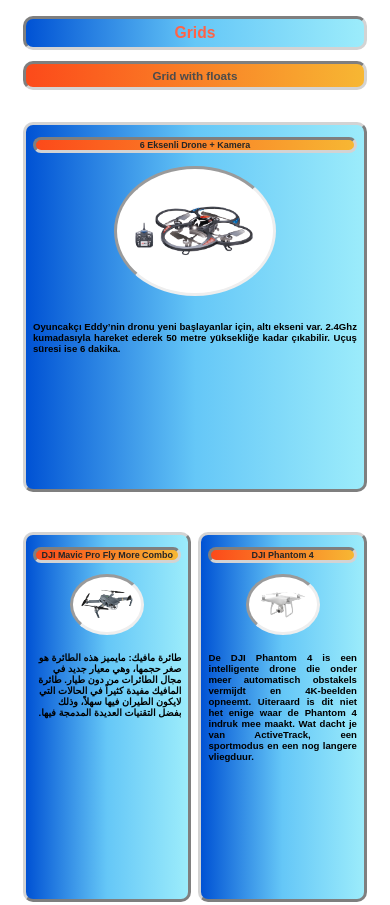
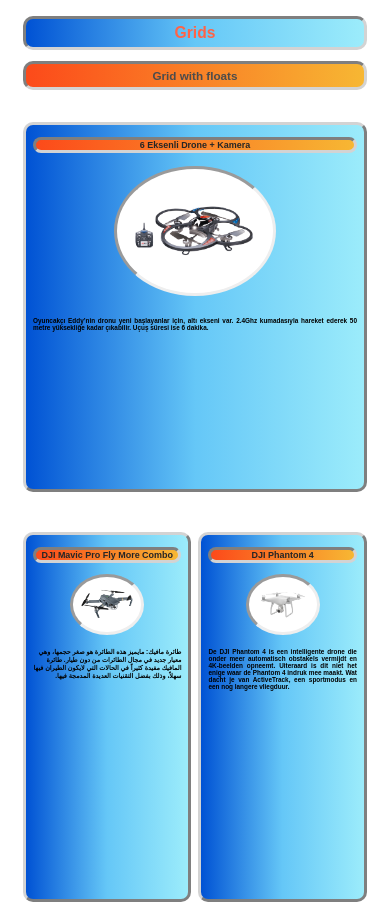
Before and after one commit to amudar/hyf-html-css, a plain HTML site: page week2/index.html in a window 390 px wide. Shown: the top 905 px of the page. Drawn offline with Linux system fonts and the light colour scheme.

Commit message:
Update style.css

```diff
--- a/week2/style.css
+++ b/week2/style.css
@@ -138,7 +138,7 @@ section {
 
 
          li {
-            font-size:0.6rem;
+            font-size:0.4rem;
         }
 
         #grid-floats li:nth-child(1) {
```
